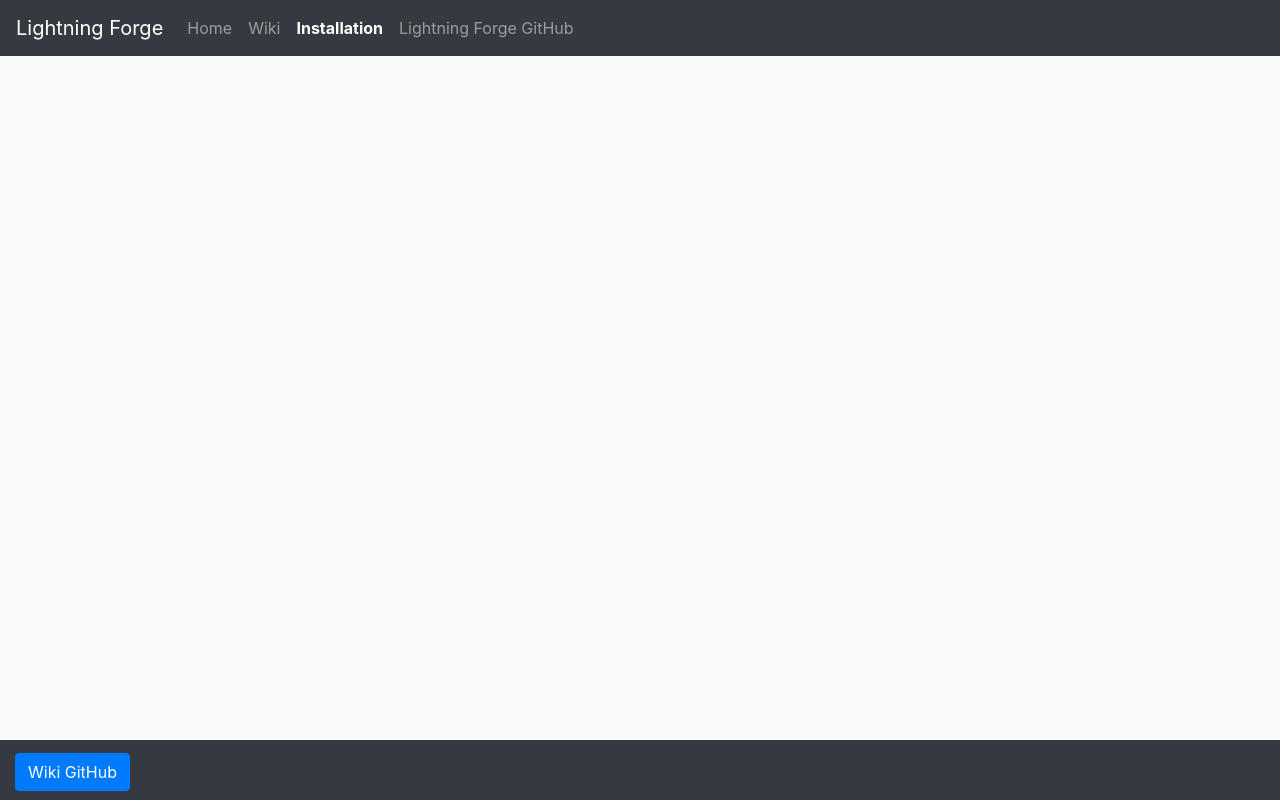
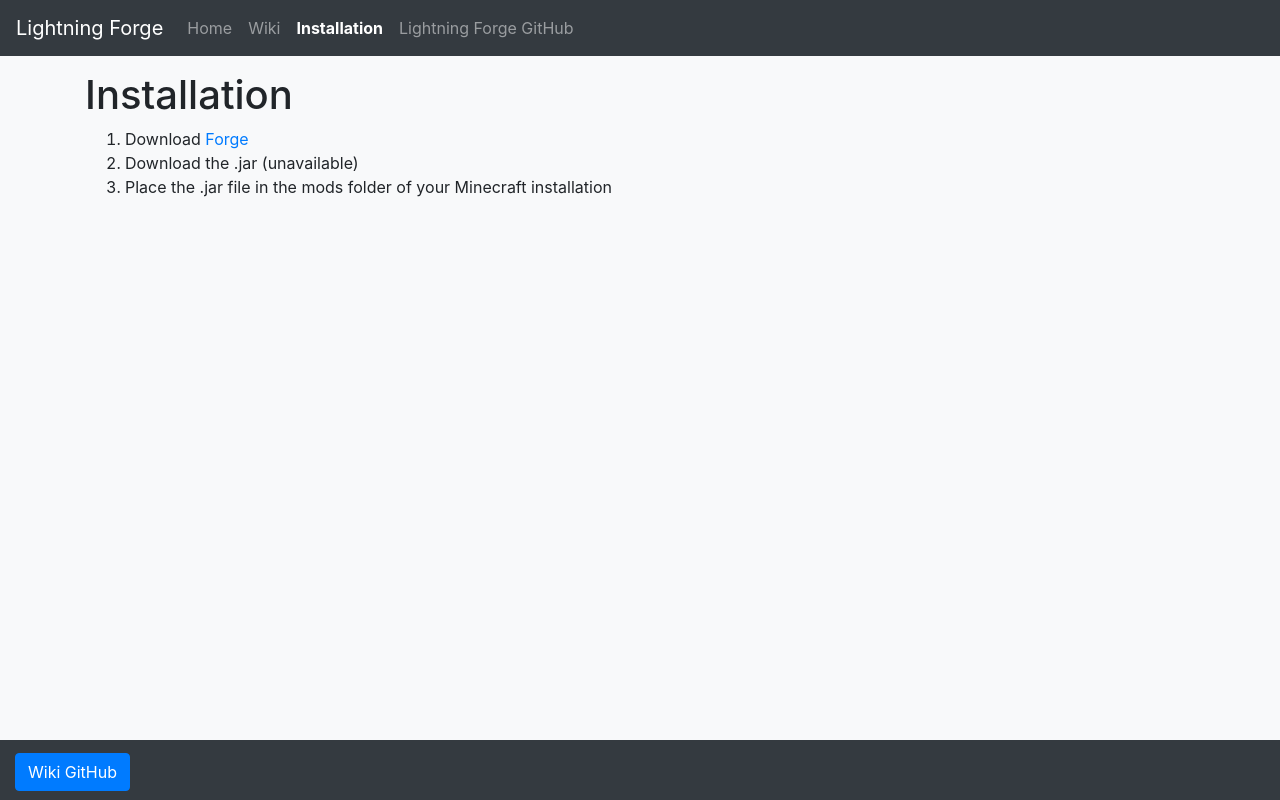
Before and after one commit to Deriboy/lightning-forge-wiki, a plain HTML site: page installation.html in a window 1280 px wide. Drawn offline with nearby package versions, Linux system fonts and the light colour scheme.

Commit message:
Add installation instructions/

```diff
--- a/installation.html
+++ b/installation.html
@@ -32,7 +32,12 @@
     </nav>
     <!--Enter page code below this-->
     <div class="container">
-
+        <h1>Installation</h1>
+        <ol>
+            <li>Download <a href="http://files.minecraftforge.net/">Forge</a></li>
+            <li>Download the .jar (unavailable)</li>
+            <li>Place the .jar file in the mods folder of your Minecraft installation</li>
+        </ol>
     </div>
     <!--Enter page code above this-->
     <footer class="footer">
```
